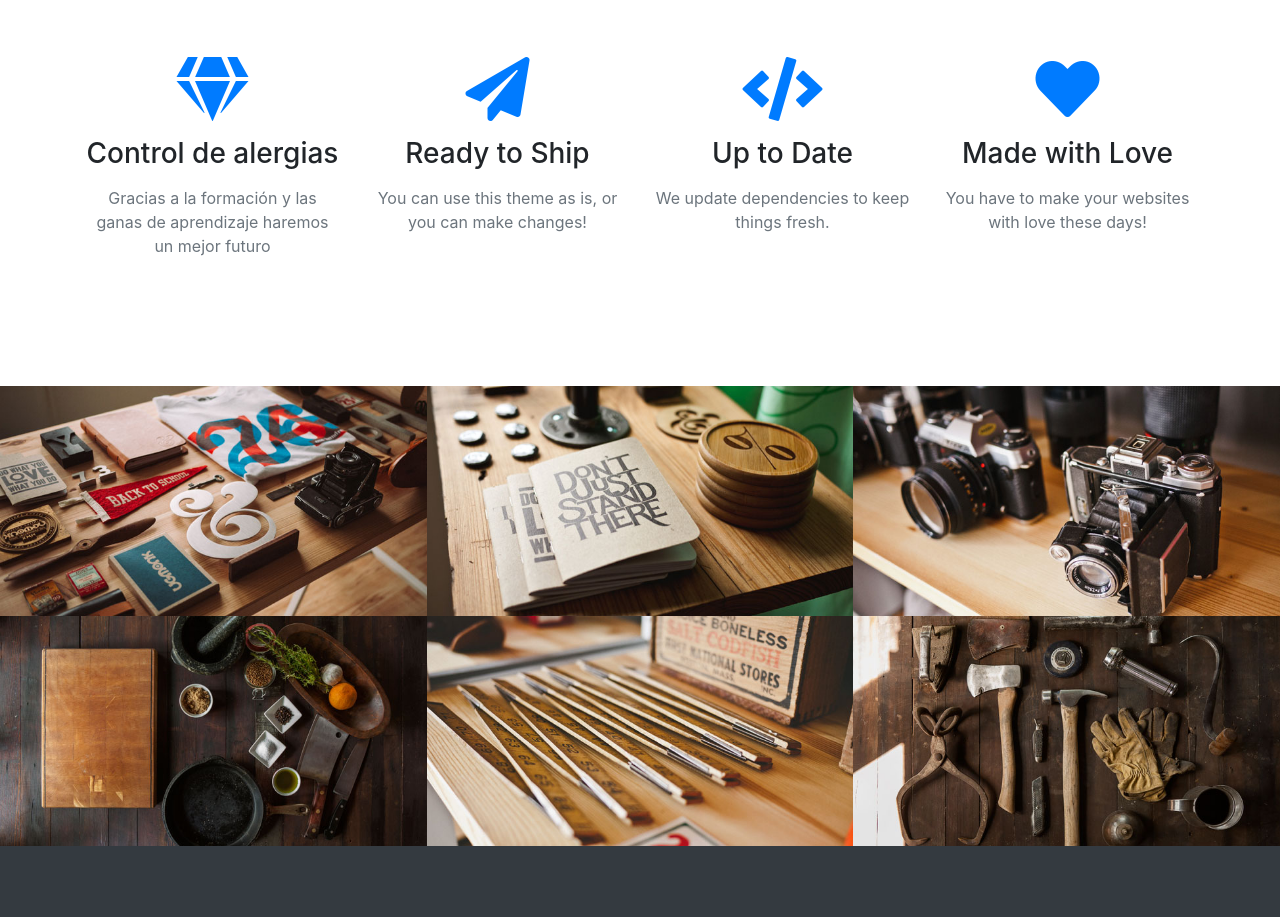
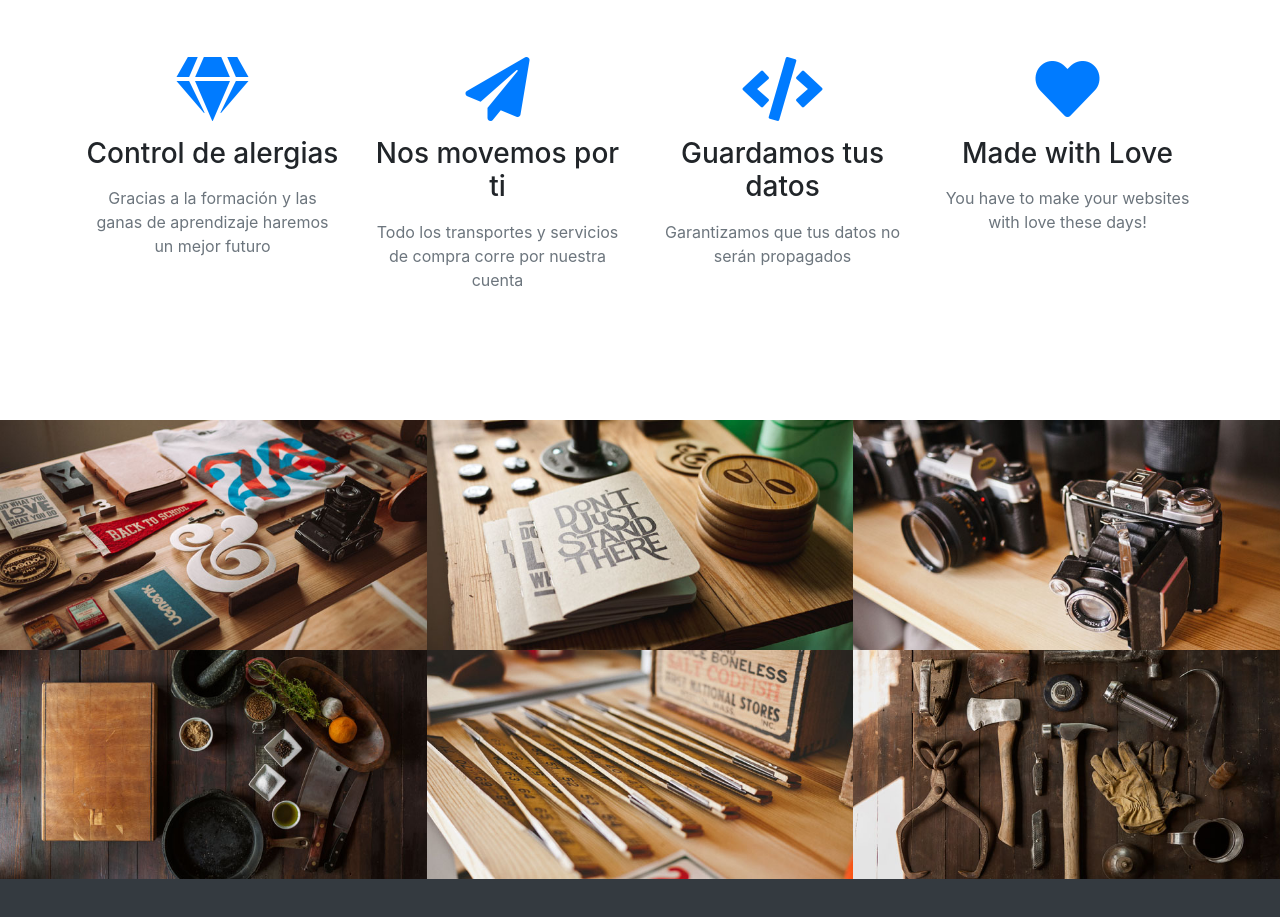
Before and after one commit to AdrianHurtadoDeMendoza/Pruebas-DWEC-18-19, a website with bundled scripts: page Landing Page Project/index.html in a window 1280 px wide. Shown: the part 1460-2377 px from the top of the page. Built offline with nearby package versions, Linux system fonts and the light colour scheme.

Commit message:
Actualizacion 1.2

```diff
--- a/Landing Page Project/index.html
+++ b/Landing Page Project/index.html
@@ -105,15 +105,15 @@
           <div class="col-lg-3 col-md-6 text-center">
             <div class="service-box mt-5 mx-auto">
               <i class="fas fa-4x fa-paper-plane text-primary mb-3 sr-icon-2"></i>
-              <h3 class="mb-3">Ready to Ship</h3>
-              <p class="text-muted mb-0">You can use this theme as is, or you can make changes!</p>
+              <h3 class="mb-3">Nos movemos por ti</h3>
+              <p class="text-muted mb-0"> Todo los transportes y servicios de compra corre por nuestra cuenta</p>
             </div>
           </div>
           <div class="col-lg-3 col-md-6 text-center">
             <div class="service-box mt-5 mx-auto">
               <i class="fas fa-4x fa-code text-primary mb-3 sr-icon-3"></i>
-              <h3 class="mb-3">Up to Date</h3>
-              <p class="text-muted mb-0">We update dependencies to keep things fresh.</p>
+              <h3 class="mb-3">Guardamos tus datos</h3>
+              <p class="text-muted mb-0">Garantizamos que tus datos no serán propagados</p>
             </div>
           </div>
           <div class="col-lg-3 col-md-6 text-center">
```
